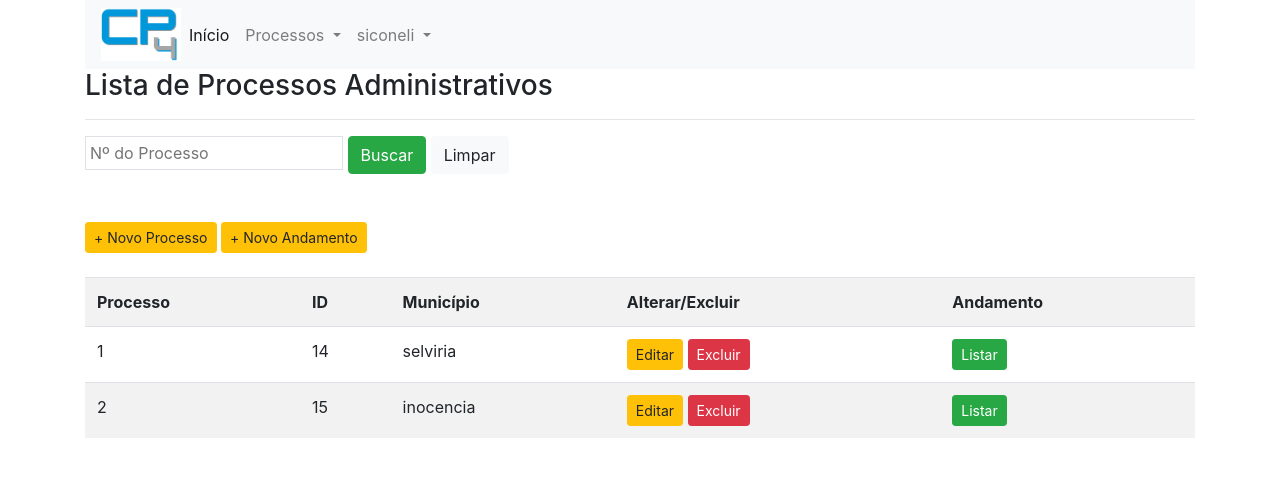
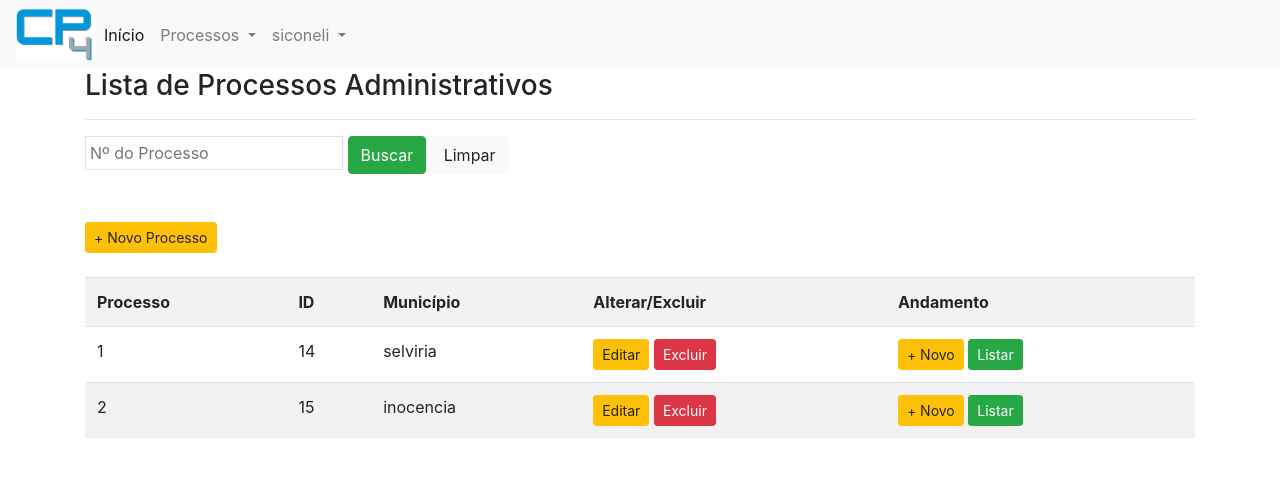
Before and after one commit to siconeli/CP4, a Django app: page /listar/administrativo/ in a window 1280 px wide. Shown: the top 477 px of the page. Run offline with Django 4.2, Linux system fonts and the light colour scheme; a user stored in the database is signed in; data comes from the database, SQL or seed files in the repository; both versions use the stored data as it was after the commit; some libraries are stand-ins or nearby versions.

Commit message:
construindo

```diff
--- a/cadastros/templates/cadastros/listas/cadprocessoadm-listar.html
+++ b/cadastros/templates/cadastros/listas/cadprocessoadm-listar.html
@@ -24,7 +24,7 @@
 <br></br>
 
 <!--Botão para cadastrar novo processo-->
-<a href="{% url 'cre-proc-adm' %}" class="btn btn-warning btn-sm">+ Novo Processo</a> <a href="{% url 'cre-and-proc-adm' %}" class="btn btn-warning btn-sm" >+ Novo Andamento</a>
+<a href="{% url 'cre-proc-adm' %}" class="btn btn-warning btn-sm">+ Novo Processo</a>
 
 <br></br>
 
@@ -51,6 +51,7 @@
                 <a href="{% url 'del-proc-adm' processo.pk %}" class="btn btn-danger btn-sm">Excluir</a>
             </td>
             <td>
+                <a href="{% url 'cre-and-proc-adm' processo.pk %}" class="btn btn-warning btn-sm" >+ Novo </a>
                 <a href="{% url 'list-and-proc-adm' processo.pk %}" class="btn btn-success btn-sm">Listar</a>
             </td>
 
--- a/cadastros/urls.py
+++ b/cadastros/urls.py
@@ -23,8 +23,8 @@ urlpatterns = [
 
     ###### CREATE ######
     path('cadastrar/administrativo/', CadProcessoAdmCreate.as_view(), name='cre-proc-adm'),
-    path('cadastrar/andamentos/administrativo/', CadAndamentoCreate.as_view(), name='cre-and-proc-adm' ),
-
+    # path('cadastrar/andamentos/adm/', CadAndamentoCreate.as_view(), name='cre-and-proc-adm'),
+    path('cadastrar/andamento/adm/<int:pk>', CadAndamentoCreate.as_view(), name='cre-and-proc-adm'),
 
     ###### UPDATE ######
     path('editar/administrativo/<int:pk>/', CadProcessoAdmUpdate.as_view(), name='upd-proc-adm'),
--- a/cadastros/views.py
+++ b/cadastros/views.py
@@ -1,4 +1,3 @@
-from django.shortcuts import render
 from typing import Any
 from django.db.models.query import QuerySet
 from django.views.generic import TemplateView # Módulo apenas para visualizar
@@ -106,7 +105,7 @@ class CadAndamentosList(GroupRequiredMixin, LoginRequiredMixin, ListView):
     model = ProcessoAdministrativo
     template_name = 'cadastros/listas/cadandprocessoadm-listar.html'
 
-    # Irá buscar os andamentos vinculados ao processo
+    # Irá buscar os andamentos vinculados ao processo e listar
     def get_queryset(self):
 
         busca_pk = self.kwargs.get('pk') # Pega a pk(primary key) da URL
--- a/core/templates/core/index.html
+++ b/core/templates/core/index.html
@@ -14,7 +14,7 @@
 </head>
 <body>
 
-    <div class="container">
+    <div > <!--class="container" (para deixar o menu como container)-->
         {% block menu %}
         <div class="bg-light">
             <nav class="navbar navbar-expand-lg navbar-light bg-light">
```
Also changed, not shown: db.sqlite3.
